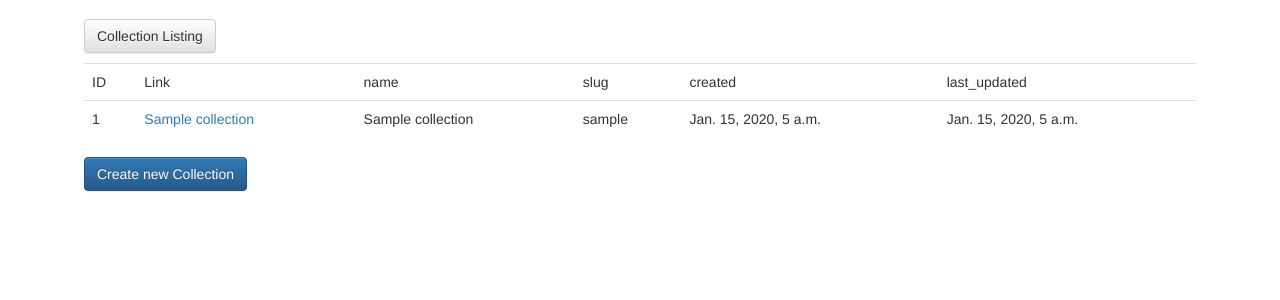
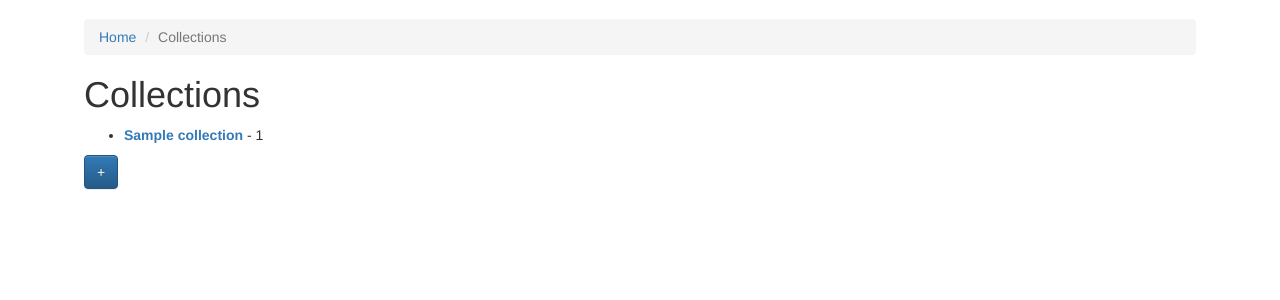
Before and after one commit to 559Labs/YemekKitabi, a Django app: page /collection/ in a window 1280 px wide. Shown: the part 51-351 px from the top of the page. Run offline with Django 3.2, Linux system fonts and the light colour scheme; tables that the repository leaves empty hold one stand-in row (values such as "Sample post"); some libraries are stand-ins or nearby versions.

Commit message:
Cleaned up template for collection objects.

```diff
--- a/web/code/yemek/models.py
+++ b/web/code/yemek/models.py
@@ -89,9 +89,14 @@ class Collection(models.Model):
         ordering = ('order','name',)
     def __str__(self):
         return u'%s' % self.name
+
+    def get_recipes(self):
+        return Recipe.objects.filter(collection=self)
+    get_recipes.short_description = "Recipes"
     def get_num_recipes(self):
         return Recipe.objects.filter(collection=self).count()
     get_num_recipes.short_description = "Recipe Count"
+
     def get_absolute_url(self):
         return reverse('yemek_collection_detail', args=(self.slug,))
     def get_update_url(self):
--- a/web/code/yemek/templates/yemek/collection_list.html
+++ b/web/code/yemek/templates/yemek/collection_list.html
@@ -1,24 +1,23 @@
 {% extends "base.html" %}
 {% load static %}
 {% block content %}
-<p><a class="btn btn-default" href="{% url 'yemek_collection_list' %}">Collection Listing</a></p>
-<table class="table">
-<tr>
-<td>ID</td><td>Link</td>
-    <td>name</td>
-    <td>slug</td>
-    <td>created</td>
-    <td>last_updated</td>
-</tr>
+
+<ol class="breadcrumb">
+  <li><a href="{% url 'yemek_home' %}">Home</a></li>
+  <li class="active">Collections</li>
+</ol>
+
+<h1>Collections</h1>
+
+<ul>
 {% for object in object_list %}
-<tr>
-    <td>{{object.id}}</td>
-    <td><a href="{{object.get_absolute_url}}">{{object}}</a></td>
-    <td>{{ object.name }}</td>
-    <td>{{ object.slug }}</td>
-    <td>{{ object.created }}</td>
-    <td>{{ object.last_updated }}</td>
-</tr>
+  <li>
+    <a href="{{object.get_absolute_url}}"><strong>{{object}}</strong></a> - {{ object.get_num_recipes }}
+  </li>
 {% endfor %}
-</table><a class="btn btn-primary" href="{% url 'yemek_collection_create' %}">Create new Collection</a>
+</ul>
+
+
+<p><a class="btn btn-primary" href="{% url 'yemek_collection_create' %}">+</a></p>
+
 {% endblock %}
```
Also changed, not shown: web/code/yemek/templates/yemek/collection_detail.html (+8 -10 lines), web/code/yemek/templates/yemek/collection_form.html (+11 -4 lines).
